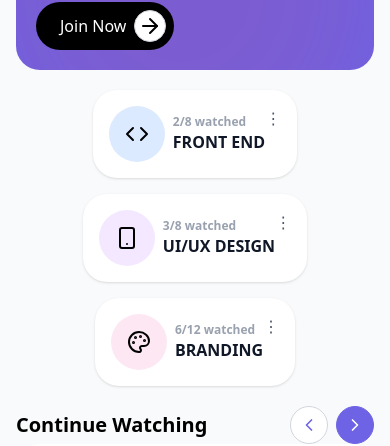
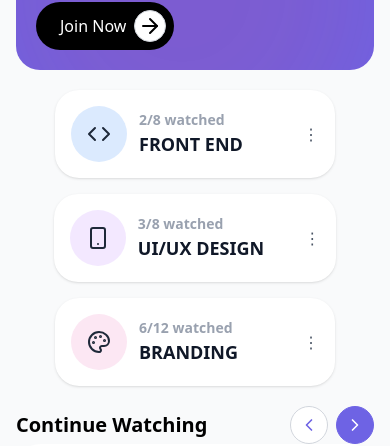
Before and after one commit to AndresCaste2001/prami-test, a React (Vite) app: page / in a window 390 px wide. Shown: the part 287-733 px from the top of the page. Built offline with nearby package versions, Linux system fonts and the light colour scheme.

Commit message:
refactor: ajustar estilos de ProgressBadge y CourseProgressList para mejorar diseño y soporte de modo oscuro

```diff
--- a/src/components/ui/ProgressBadge.tsx
+++ b/src/components/ui/ProgressBadge.tsx
@@ -11,19 +11,19 @@ interface ProgressBadgeProps {
 
 export default function ProgressBadge({ icon, title, watched, total, color }: ProgressBadgeProps) {
     return (
-        <div className={`bg-white rounded-3xl p-4 shadow-sm flex items-center  lg:flex-row lg:items-center justify-between lg:gap-10 cursor-pointer hover:shadow-md transition lg:w-auto`}>
-            <div className="flex items-center gap-2 lg:gap-3">
+        <div className="bg-white rounded-3xl p-4 shadow-sm flex items-center justify-between gap-10 cursor-pointer hover:shadow-md min-w-70 md:min-w-60 transition flex-shrink-0">
+            <div className="flex items-center gap-3">
                 <IconButton
                     size="xl"
-                    className={`${color} border-none`}
+                    className={`${color} border-none dark-preserve-color text-gray-800`}
                     icon={icon}
                 />
-                <div className="flex-1 lg:flex-none">
-                    <p className="text-xs lg:text-sm font-semibold text-gray-400">{watched}/{total} watched</p>
-                    <p className="text-base lg:text-lg font-bold text-gray-900">{title}</p>
+                <div>
+                    <p className="text-sm font-semibold text-gray-400">{watched}/{total} watched</p>
+                    <p className="text-lg font-bold text-gray-900">{title}</p>
                 </div>
             </div>
-            <button className="text-gray-600 hover:text-gray-600 cursor-pointer self-start lg:self-auto">⋮</button>
+            <button className="text-gray-600 hover:text-gray-600 cursor-pointer">⋮</button>
         </div>
     );
 }
--- a/src/components/widgets/CourseProgressList.tsx
+++ b/src/components/widgets/CourseProgressList.tsx
@@ -9,7 +9,7 @@ export default function CourseProgressList() {
                 return (
                     <ProgressBadge
                         key={course.id}
-                        icon={<IconComponent size={24} />}
+                        icon={<IconComponent size={24} className="text-gray-800" />}
                         title={course.category}
                         watched={course.watched}
                         total={course.total}
--- a/src/index.css
+++ b/src/index.css
@@ -98,6 +98,24 @@
     color: var(--color-dark-text);
 }
 
+/* Excluir elementos con esta clase del cambio de color en dark mode */
+.dark .dark-preserve-color .text-gray-600 {
+    color: #4b5563 !important;
+}
+
+.dark .dark-preserve-color .text-gray-500 {
+    color: #6b7280 !important;
+}
+
+.dark .dark-preserve-color .text-gray-400 {
+    color: #9ca3af !important;
+}
+
+/* Preservar color de iconos SVG sin clase de color explícita */
+.dark .dark-preserve-color svg {
+    color: inherit !important;
+}
+
 .dark .text-gray-500,
 .dark .text-gray-400 {
     color: var(--color-dark-text-secondary);
```
